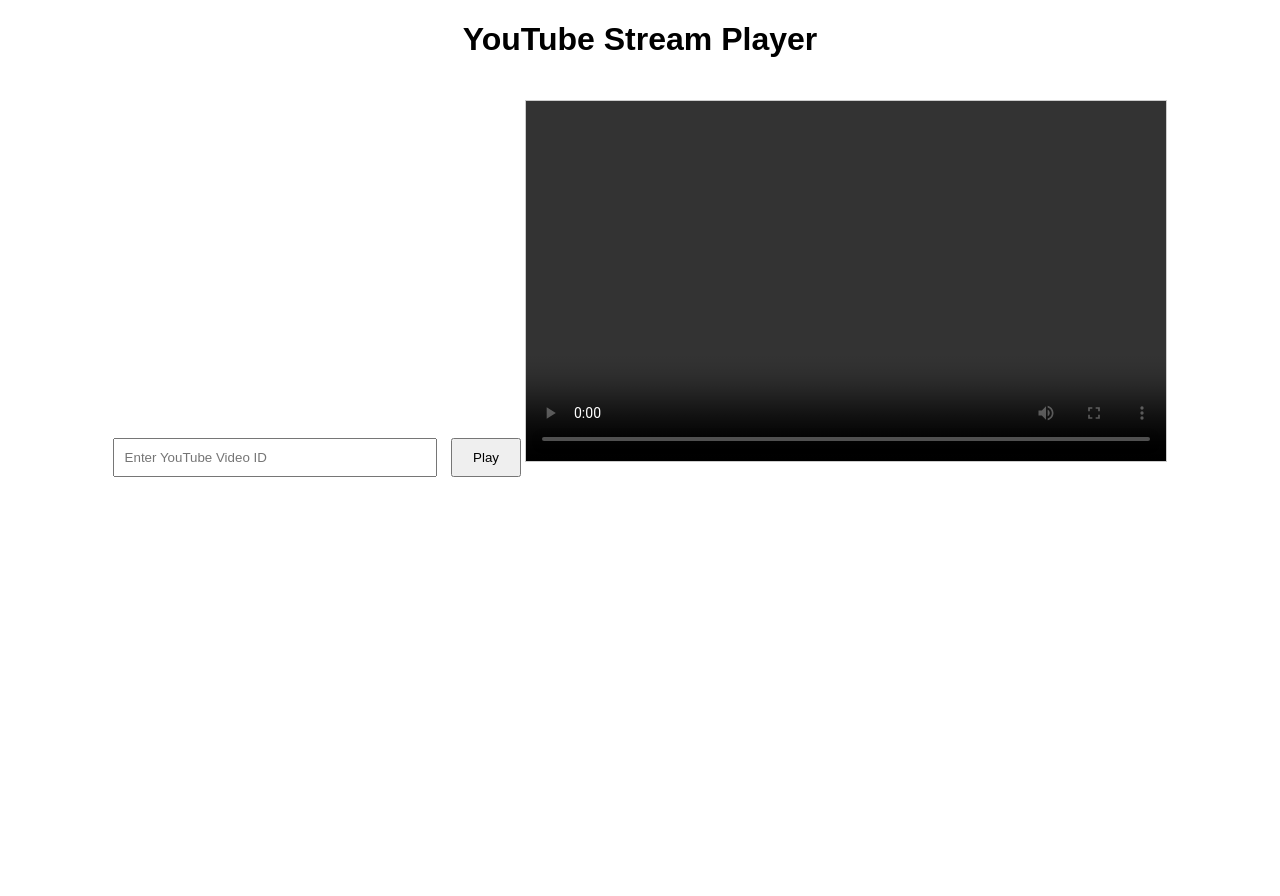
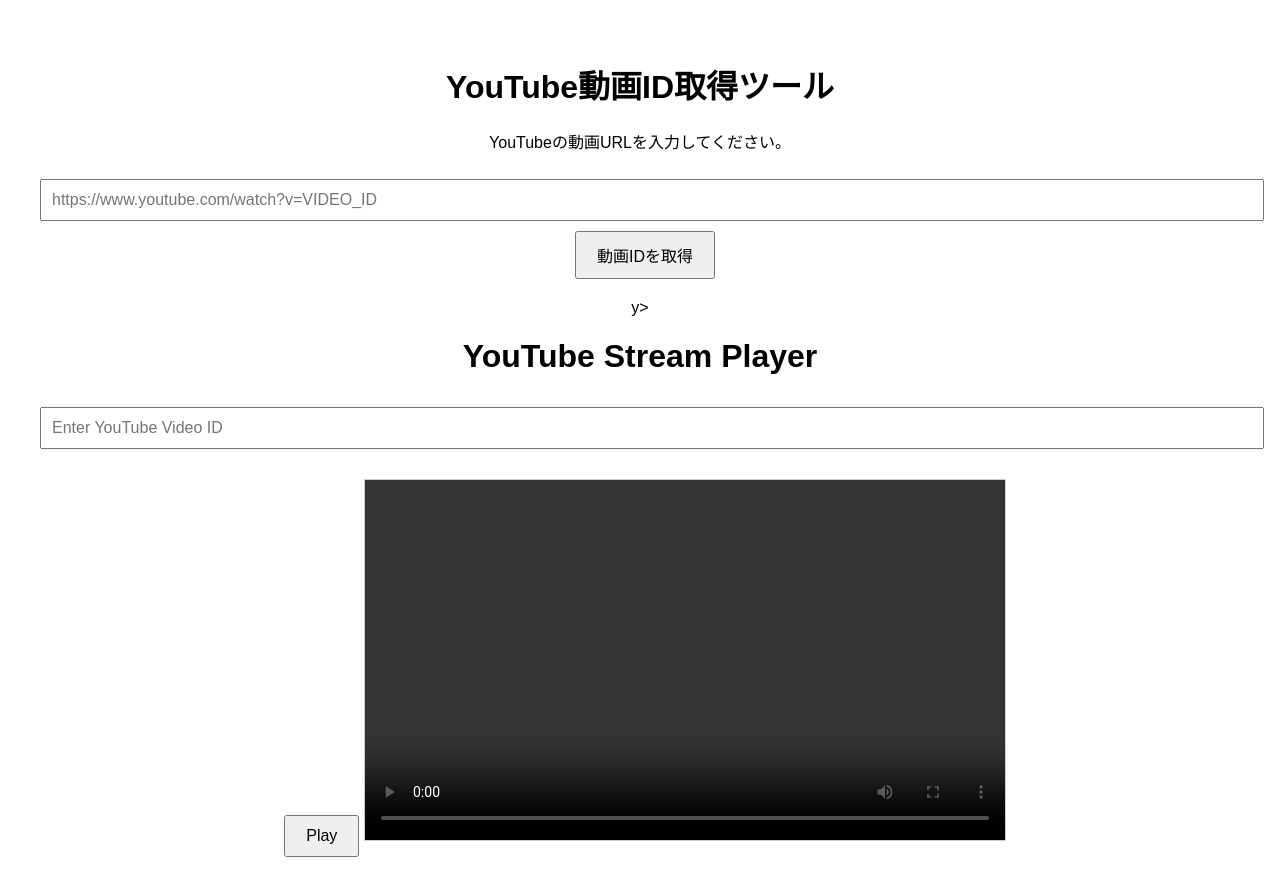
Before and after one commit to ziziidesu/-aaaaaaaa, a plain HTML site: page index.html in a window 1280 px wide. Before the commit the page ends 800 px from the top, so only its background shows below. Drawn offline with Linux system fonts and the light colour scheme.

Commit message:
Update index.html

```diff
--- a/index.html
+++ b/index.html
@@ -6,7 +6,47 @@
     <title>YouTube Stream</title>
     <link rel="stylesheet" href="style.css">
 </head>
+<bod<!DOCTYPE html>
+<html lang="ja">
+<head>
+    <meta charset="UTF-8">
+    <meta name="viewport" content="width=device-width, initial-scale=1.0">
+    <title>YouTube動画ID取得</title>
+    <style>
+        body {
+            font-family: Arial, sans-serif;
+            padding: 20px;
+        }
+        input {
+            width: 100%;
+            padding: 10px;
+            margin: 10px 0;
+            font-size: 16px;
+        }
+        button {
+            padding: 10px 20px;
+            font-size: 16px;
+            cursor: pointer;
+        }
+        .result {
+            margin-top: 20px;
+            font-size: 18px;
+            font-weight: bold;
+        }
+    </style>
+</head>
 <body>
+    <h1>YouTube動画ID取得ツール</h1>
+    <p>YouTubeの動画URLを入力してください。</p>
+    <input type="text" id="urlInput" placeholder="https://www.youtube.com/watch?v=VIDEO_ID">
+    <button onclick="extractVideoId()">動画IDを取得</button>
+    <div class="result" id="result"></div>
+
+    <!-- 外部JavaScriptファイルを読み込む -->
+    <script src="script.js"></script>
+</body>
+</html>
+y>
     <h1>YouTube Stream Player</h1>
     <input type="text" id="videoIdInput" placeholder="Enter YouTube Video ID">
     <button id="playButton">Play</button>
```
